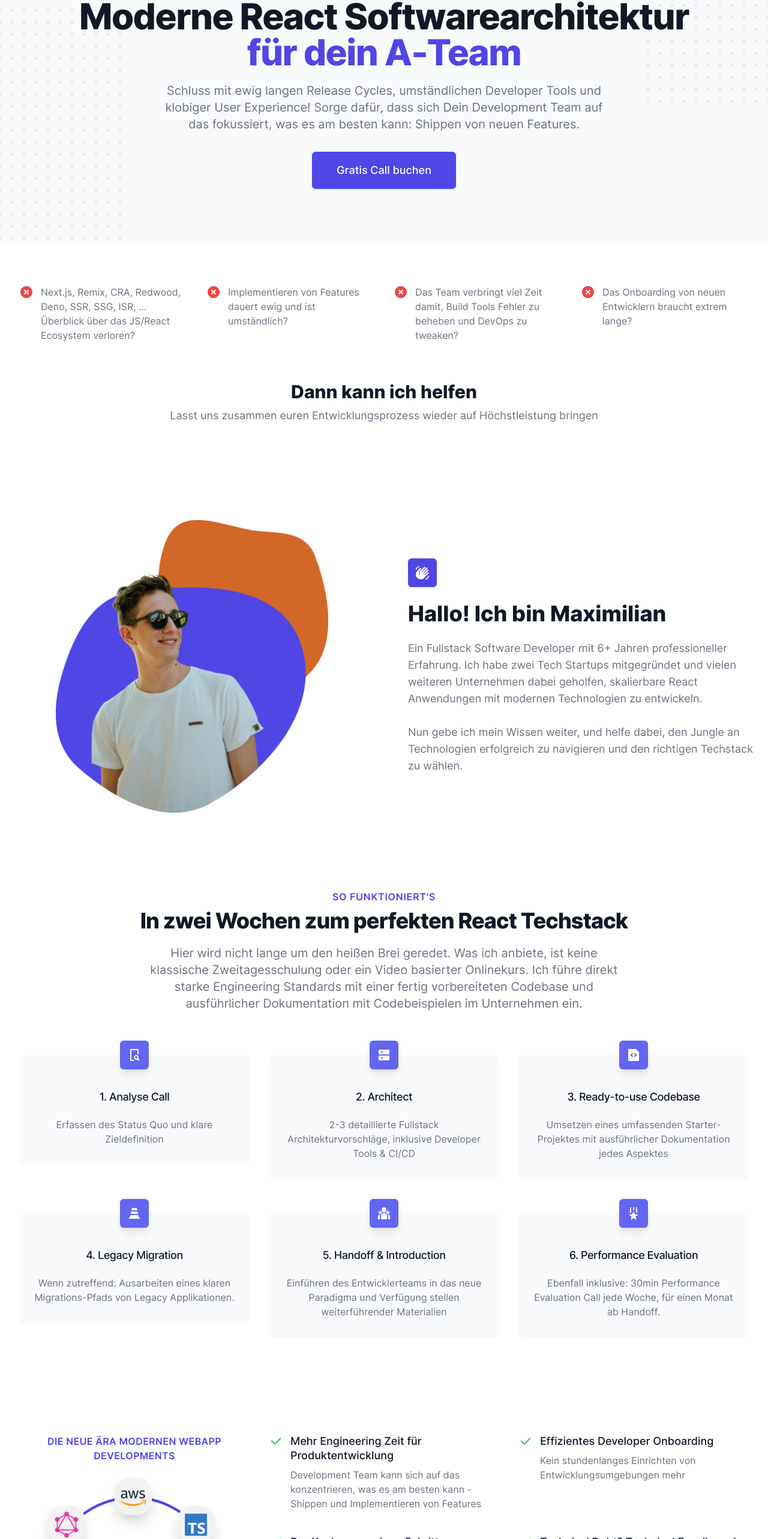
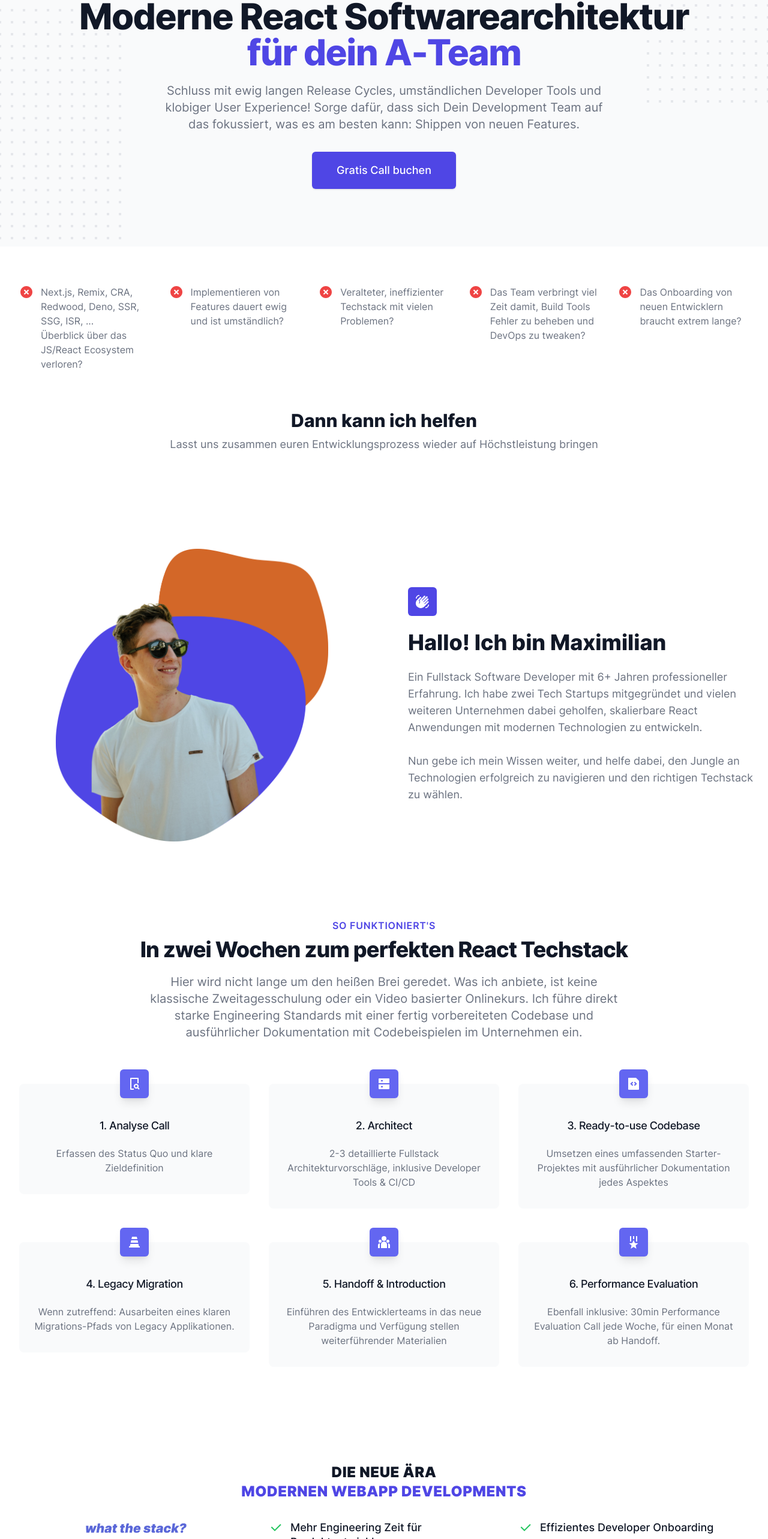
Before and after one commit to scriptify/what-the-stack, a Next.js app: page / in a window 1280 px wide. Shown: the part 221-2787 px from the top of the page at 60% size. Built offline with nearby package versions, Linux system fonts and the light colour scheme.

Commit message:
feat: testimonial cards

```diff
--- a/src/components/PainPoints/index.tsx
+++ b/src/components/PainPoints/index.tsx
@@ -12,7 +12,7 @@ const painPoints = [
     ),
   },
   { content: 'Implementieren von Features dauert ewig und ist umständlich?' },
-  // { content: 'Veralteter, ineffizienter Techstack mit vielen Problemen?' },
+  { content: 'Veralteter, ineffizienter Techstack mit vielen Problemen?' },
   {
     content:
       'Das Team verbringt viel Zeit damit, Build Tools Fehler zu beheben und DevOps zu tweaken?',
@@ -28,8 +28,8 @@ export default function PainPoints() {
           Kennst du das:
         </h2>
       </div> */}
-      <div className='mx-auto max-w-7xl py-16 px-4 sm:px-6 lg:px-8'>
-        <dl className='space-y-10 sm:grid sm:grid-cols-2 sm:gap-x-6 sm:gap-y-12 sm:space-y-0 lg:grid-cols-4 lg:gap-x-8'>
+      <div className='mx-auto py-16 px-4 sm:px-6 lg:px-8'>
+        <dl className='space-y-10 sm:grid sm:grid-cols-2 sm:gap-x-6 sm:gap-y-12 sm:space-y-0 lg:grid-cols-5 lg:gap-x-8'>
           {painPoints.map((painPoint, idx) => (
             <div key={idx} className='relative'>
               <dt>
--- a/src/components/Solutions/index.tsx
+++ b/src/components/Solutions/index.tsx
@@ -2,7 +2,7 @@
 import Image from 'next/image';
 import { RiCheckFill as CheckIcon } from 'react-icons/ri';
 
-import techIllustration from '../../../public/images/success.png';
+import techIllustration from '../../../public/images/success_alt.png';
 
 const features = [
   {
@@ -52,11 +52,14 @@ const features = [
 export default function Solutions() {
   return (
     <div className='mt-8 bg-white'>
+      <h2 className='mb-8 text-center text-2xl font-black uppercase tracking-wide text-gray-900'>
+        <span>Die neue Ära</span>
+        <span className='block text-indigo-600'>
+          modernen Webapp Developments
+        </span>
+      </h2>
       <div className='mx-auto max-w-7xl px-4 sm:px-6 lg:grid lg:grid-cols-3 lg:gap-x-8 lg:px-8'>
         <div>
-          <h2 className='mb-4 text-center text-base font-semibold uppercase tracking-wide text-indigo-600'>
-            Die neue Ära modernen Webapp Developments
-          </h2>
           <Image src={techIllustration} alt='The new era of web development' />
         </div>
         <div className='mt-12 lg:col-span-2 lg:mt-0'>
--- /dev/null
+++ b/src/components/Testimonials/TestimonialCard/index.tsx
@@ -0,0 +1,79 @@
+import Image from 'next/image';
+import { ReactNode } from 'react';
+
+export interface TestimonialCardProps {
+  profilePicture: StaticImageData;
+  content: ReactNode;
+  name: string;
+  role: string;
+  company: {
+    name: string;
+    url: string;
+  };
+}
+
+export default function TestimonialCard({
+  profilePicture,
+  content,
+  name,
+  role,
+  company,
+}: TestimonialCardProps) {
+  return (
+    <div className='bg-white pt-16 lg:py-24'>
+      <div className='bg-indigo-600 pb-16 lg:relative lg:z-10 lg:pb-0'>
+        <div className='lg:mx-auto lg:grid lg:max-w-7xl lg:grid-cols-3 lg:gap-8 lg:px-8'>
+          <div className='relative lg:-my-8'>
+            <div
+              aria-hidden='true'
+              className='absolute inset-x-0 top-0 h-1/2 bg-white lg:hidden'
+            />
+            <div className='mx-auto max-w-md px-4 sm:max-w-3xl sm:px-6 lg:h-full lg:p-0'>
+              <div className='aspect-w-10 aspect-h-6 sm:aspect-w-16 sm:aspect-h-7 lg:aspect-none relative overflow-hidden rounded-xl shadow-xl lg:h-full'>
+                <Image
+                  src={profilePicture}
+                  alt={role}
+                  objectFit='cover'
+                  layout='fill'
+                />
+                {/* <img
+                  className="object-cover lg:h-full lg:w-full"
+                  src="https://images.unsplash.com/photo-1520333789090-1afc82db536a?ixlib=rb-1.2.1&ixid=eyJhcHBfaWQiOjEyMDd9&auto=format&fit=crop&w=2102&q=80"
+                  alt=""
+                /> */}
+              </div>
+            </div>
+          </div>
+          <div className='mt-12 lg:col-span-2 lg:m-0 lg:pl-8'>
+            <div className='mx-auto max-w-md px-4 sm:max-w-2xl sm:px-6 lg:max-w-none lg:px-0 lg:py-20'>
+              <blockquote>
+                <div>
+                  <svg
+                    className='h-12 w-12 text-white opacity-25'
+                    fill='currentColor'
+                    viewBox='0 0 32 32'
+                    aria-hidden='true'
+                  >
+                    <path d='M9.352 4C4.456 7.456 1 13.12 1 19.36c0 5.088 3.072 8.064 6.624 8.064 3.36 0 5.856-2.688 5.856-5.856 0-3.168-2.208-5.472-5.088-5.472-.576 0-1.344.096-1.536.192.48-3.264 3.552-7.104 6.624-9.024L9.352 4zm16.512 0c-4.8 3.456-8.256 9.12-8.256 15.36 0 5.088 3.072 8.064 6.624 8.064 3.264 0 5.856-2.688 5.856-5.856 0-3.168-2.304-5.472-5.184-5.472-.576 0-1.248.096-1.44.192.48-3.264 3.456-7.104 6.528-9.024L25.864 4z' />
+                  </svg>
+                  <p className='mt-6 text-2xl font-medium text-white'>
+                    {content}
+                  </p>
+                </div>
+                <footer className='mt-6'>
+                  <p className='text-base font-medium text-white'>{name}</p>
+                  <p className='text-base font-medium text-indigo-100'>
+                    {role} -{' '}
+                    <a className='underline' href={company.url}>
+                      {company.name}
+                    </a>
+                  </p>
+                </footer>
+              </blockquote>
+            </div>
+          </div>
+        </div>
+      </div>
+    </div>
+  );
+}
--- /dev/null
+++ b/src/components/Testimonials/index.tsx
@@ -0,0 +1,34 @@
+import React from 'react';
+
+import TestimonialCard, { TestimonialCardProps } from './TestimonialCard';
+import franz from '../../../public/images/franz.jpg';
+
+const testimonials: TestimonialCardProps[] = [
+  {
+    name: `Franz Aichner`,
+    role: `Fullstack Developer`,
+    company: {
+      name: `Crystal Design GmbH`,
+      url: `https://www.diva-portal.de/`,
+    },
+    profilePicture: franz,
+    content: (
+      <>
+        Nach einer Analyse haben wir einen Migrationsplan ausarbeitet, mit
+        welchem wir Schritt für Schritt die Umstellung auf React geplant haben.
+      </>
+    ),
+  },
+];
+
+const Testimonials = () => {
+  return (
+    <div>
+      {testimonials.map((testimonial, idx) => (
+        <TestimonialCard key={idx} {...testimonial} />
+      ))}
+    </div>
+  );
+};
+
+export default Testimonials;
--- a/src/pages/index.tsx
+++ b/src/pages/index.tsx
@@ -6,6 +6,7 @@ import Layout from '@/components/layout/Layout';
 import PainPoints from '@/components/PainPoints';
 import Seo from '@/components/Seo';
 import Solutions from '@/components/Solutions';
+import Testimonials from '@/components/Testimonials';
 import TheProcess from '@/components/TheProcess';
 
 export default function HomePage() {
@@ -20,6 +21,7 @@ export default function HomePage() {
         <Authority />
         <TheProcess />
         <Solutions />
+        <Testimonials />
       </main>
     </Layout>
   );
```
Also changed, not shown: public/images/franz.jpg (added), public/images/success_alt.png (added).
